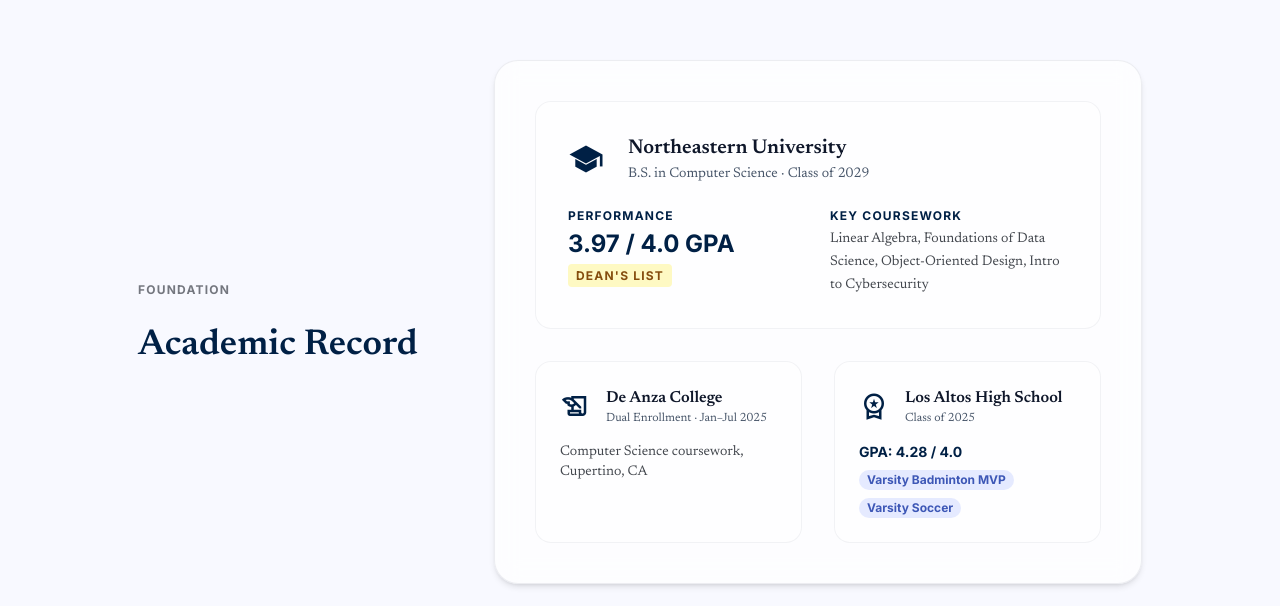
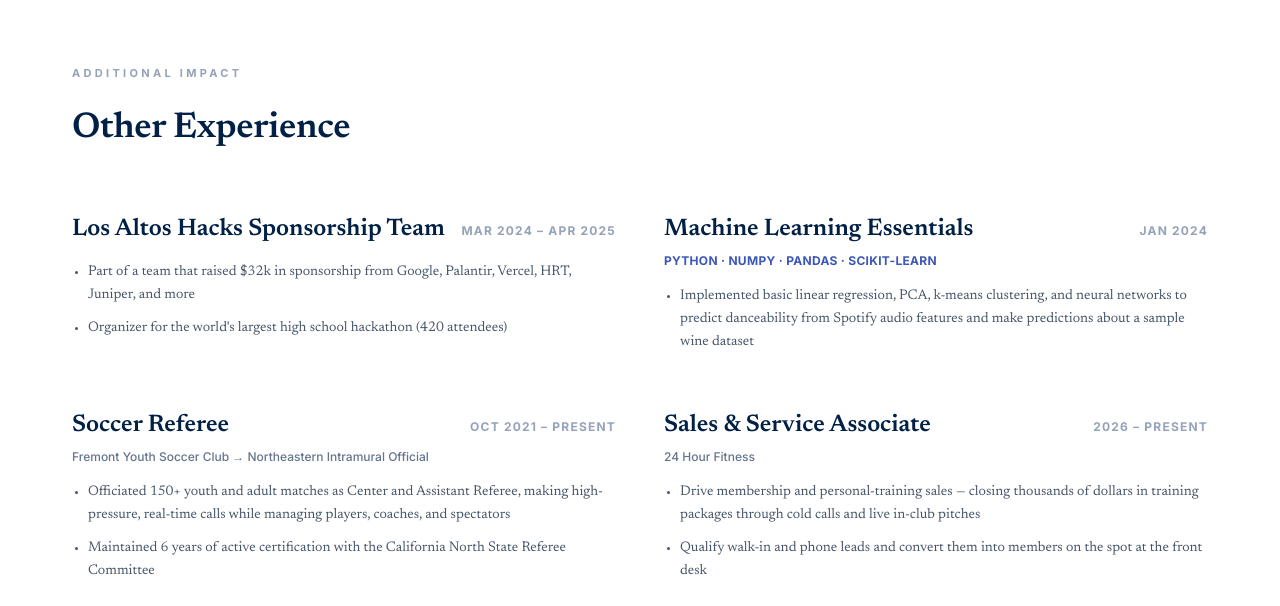
Before and after one commit to raydl18/personal-website, a React (Vite) app: page / in a window 1280 px wide. Shown: the part 3534-4140 px from the top of the page. Built offline with nearby package versions, Linux system fonts and the light colour scheme.

Commit message:
implemented new design for other experience section with modified bullets

```diff
--- a/src/App.jsx
+++ b/src/App.jsx
@@ -2,6 +2,7 @@
 import Footer from './components/Footer';
 import Hero from './sections/Hero';
 import SelectedWork from './sections/SelectedWork';
+import OtherExperience from './sections/OtherExperience';
 import AcademicRecord from './sections/AcademicRecord';
 import Skills from './sections/Skills';
 import Contact from './sections/Contact';
@@ -13,6 +14,7 @@
       <main>
         <Hero />
         <SelectedWork />
+        <OtherExperience />
         <AcademicRecord />
         <Skills />
         <Contact />
--- /dev/null
+++ b/src/sections/OtherExperience.jsx
@@ -0,0 +1,87 @@
+import Reveal from '../components/Reveal';
+
+// Ordered technical-first so the grouping reads top→bottom on desktop
+// (row 1 technical, row 2 non-technical) and top→bottom when stacked on mobile.
+const items = [
+  {
+    title: 'Los Altos Hacks Sponsorship Team',
+    date: 'Mar 2024 – Apr 2025',
+    bullets: [
+      'Part of a team that raised $32k in sponsorship from Google, Palantir, Vercel, HRT, Juniper, and more',
+      "Organizer for the world's largest high school hackathon (420 attendees)",
+    ],
+  },
+  {
+    title: 'Machine Learning Essentials',
+    date: 'Jan 2024',
+    skills: 'Python · NumPy · Pandas · Scikit-Learn',
+    bullets: [
+      'Implemented basic linear regression, PCA, k-means clustering, and neural networks to predict danceability from Spotify audio features and make predictions about a sample wine dataset',
+    ],
+  },
+  {
+    title: 'Soccer Referee',
+    date: 'Oct 2021 – Present',
+    org: 'Fremont Youth Soccer Club → Northeastern Intramural Official',
+    bullets: [
+      'Officiated 150+ youth and adult matches as Center and Assistant Referee, making high-pressure, real-time calls while managing players, coaches, and spectators',
+      'Maintained 6 years of active certification with the California North State Referee Committee',
+    ],
+  },
+  {
+    title: 'Sales & Service Associate',
+    date: '2026 – Present',
+    org: '24 Hour Fitness',
+    bullets: [
+      'Drive membership and personal-training sales — closing thousands of dollars in training packages through cold calls and live in-club pitches',
+      'Qualify walk-in and phone leads and convert them into members on the spot at the front desk',
+    ],
+  },
+];
+
+function ExperienceItem({ item, delay }) {
+  return (
+    <Reveal delay={delay}>
+      <div className="flex flex-col md:flex-row md:items-baseline justify-between gap-1 md:gap-4">
+        <h3 className="font-newsreader font-semibold text-xl md:text-2xl text-primary">{item.title}</h3>
+        <span className="font-inter text-xs font-bold text-slate-400 uppercase tracking-widest whitespace-nowrap">
+          {item.date}
+        </span>
+      </div>
+      {item.org && (
+        <p className="font-inter text-xs font-medium text-slate-500 mt-2">{item.org}</p>
+      )}
+      {item.skills && (
+        <p className="font-inter text-xs font-bold text-secondary uppercase tracking-wide mt-2">{item.skills}</p>
+      )}
+      <ul className="list-disc list-outside ml-4 space-y-2.5 text-[14px] text-slate-600 leading-relaxed mt-4">
+        {item.bullets.map((b, i) => (
+          <li key={i}>{b}</li>
+        ))}
+      </ul>
+    </Reveal>
+  );
+}
+
+export default function OtherExperience() {
+  return (
+    <section id="experience" className="py-24 md:py-32 bg-white border-y border-slate-100">
+      <div className="max-w-[1200px] mx-auto px-6 md:px-8">
+        <Reveal className="mb-14 md:mb-16">
+          <span className="font-inter text-[11px] font-bold text-slate-400 uppercase tracking-[0.3em]">
+            Additional Impact
+          </span>
+          <h2 className="font-newsreader font-semibold text-3xl md:text-4xl text-primary mt-6 tracking-[-0.01em]">
+            Other Experience
+          </h2>
+        </Reveal>
+
+        <div className="grid grid-cols-1 lg:grid-cols-2 gap-x-12 gap-y-12 lg:gap-y-14">
+          {items.map((item, i) => (
+            <ExperienceItem key={item.title} item={item} delay={(i % 2) * 80} />
+          ))}
+        </div>
+      </div>
+    </section>
+  );
+}
```
